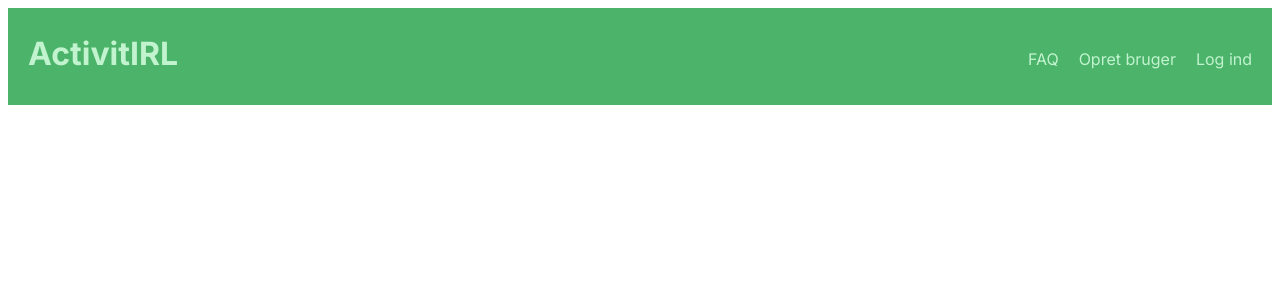
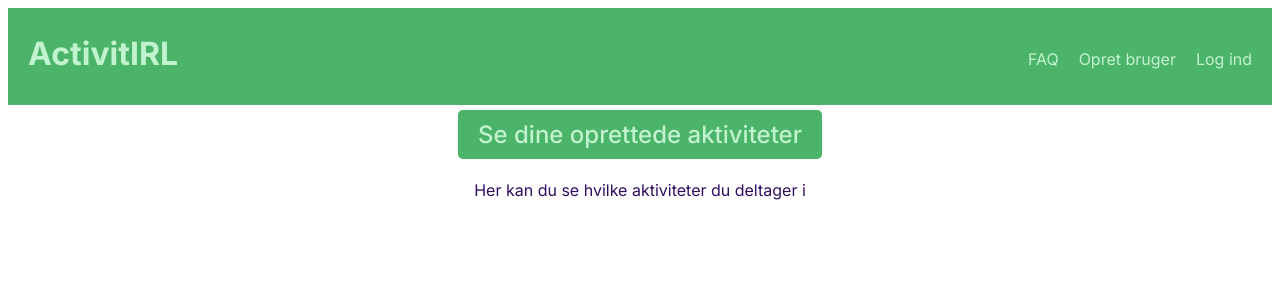
Before and after one commit to AUmav/PRJ4ActivitIRL, a React (Create React App) app in the folder activitirl-web/: page /myactivities in a window 1280 px wide. Shown: the top 300 px of the page. Built offline with nearby package versions, Linux system fonts and the light colour scheme.

Commit message:
Updated activityDetails -> API + dateformat fix

```diff
--- a/activitirl-web/src/App.js
+++ b/activitirl-web/src/App.js
@@ -14,6 +14,7 @@ import LoginPage from "./components/04-pages/LoginPage";
 import CreateUserPage from "./components/04-pages/CreateUserPage";
 import CreateActivityForm from "./components/02-organisms/forms/createActivityForm/createActivityForm";
 import CreateActivityPage from "./components/04-pages/CreateActivityPage";
+import UserActivities from "./components/03-templates/UserActivities/UserActivities";
 
 
 function App() {
@@ -29,6 +30,7 @@ function App() {
             <Route path="/activity/:id" element={<ActivityDetails/>}/>
             <Route path="/logout" element={<LogOut/>}/>
             <Route path="/activity/create" element={<CreateActivityPage/>}/>
+            <Route path="/myactivities" element={<UserActivities/>}></Route>
           </Routes>
       </div>
     </Router>
--- a/activitirl-web/src/components/01-molecules/Parameters/Limits.js
+++ b/activitirl-web/src/components/01-molecules/Parameters/Limits.js
@@ -1,11 +1,23 @@
 import './style.css'
 
-const Limits = ({ageLimit, deadline, participantLimit, numberOfParticipants}) => {
+const Limits = ({ageLimitLower, ageLimitHigher, deadline, participantLimit, numberOfParticipants}) => {
+
+
+
     return (
         <div className="limits">
-            <p>Aldersgrænse: {ageLimit}</p>
-            <p>Deadline for tilmelding: {deadline}</p>
-            <p>Max antal deltagere: {participantLimit} + nuværende antal deltagere: {numberOfParticipants}</p>
+            {ageLimitLower != "0" &&
+                <p>Aldersgrænse: {ageLimitLower} - {ageLimitHigher}</p>
+            }
+
+            {deadline != "0001-01-01 - 00:00" &&
+                <p>Deadline for tilmelding: {deadline}</p>
+            }
+            {participantLimit != "0"
+                ? <p>Max antal deltagere: {participantLimit} + nuværende antal deltagere: {numberOfParticipants}</p>
+                : <p>Nuværende antal deltagere: {numberOfParticipants}</p>
+            }
+
         </div>
     )
 }
--- a/activitirl-web/src/components/02-organisms/PostDetails/ParameterSet.js
+++ b/activitirl-web/src/components/02-organisms/PostDetails/ParameterSet.js
@@ -2,6 +2,7 @@ import ParameterIconSet from '../../01-molecules/Parameters/ParameterIconSet';
 import './style.css'
 
 const ParameterSet = ({activityParam, cityParam, zipCodeParam, dateParam}) => {
+
     return (
         <div className="parameters-container">
             <ParameterIconSet type="event" paramtext={activityParam}></ParameterIconSet>
--- a/activitirl-web/src/components/03-templates/ActivityDetails/ActivityDetails.js
+++ b/activitirl-web/src/components/03-templates/ActivityDetails/ActivityDetails.js
@@ -17,7 +17,8 @@ const ActivityDetails = () => {
     const [isLoaded, setIsLoaded] = useState(false);
     const [event, setEvent] = useState([]);
 
-    let url = "https://prj4-api.azurewebsites.net/api/event/dummyevent"
+    let url = "https://prj4-api.azurewebsites.net/api/event/"
+    url += id;
     useEffect(() => {
         fetch(url, {
             method: 'GET',
@@ -29,13 +30,25 @@ const ActivityDetails = () => {
             (result) => {
                 setIsLoaded(true);
                 console.log("loaded")
+
+                // Parsing the dateTime strings
+                // For now using the date from the result object -> it loads faster, preventing errors
+                result.date = dateFormat(result.date);
+                result.registrationDeadline = dateFormat(result.registrationDeadline);
+
                 setEvent(result);
+                console.log(result);
+
+
+
+
+
+
             },
             (error) => {
                 setIsLoaded(true);
                 setError(error);
                 console.log("error")
-
             }
         )
     }, [])
@@ -45,25 +58,30 @@ const ActivityDetails = () => {
         console.log("User joins event.");
     };
 
+    function dateFormat(date)
+    {
+        let dateArray = date.split('T');
+        let timeArray = dateArray[1].split(':');
+
+        let formattedDateTime = dateArray[0]+" - "+timeArray[0]+":"+timeArray[1];
+        console.log(formattedDateTime);
+        return formattedDateTime;
+    }
+
+
     return(
         <div className="details-container">
-            {/* <p>{id}</p>
-            <p>{event.title}, {event.city}, {event.zipCode}, {event.activity}</p>
-            <p>hooray</p> */}
-
             <ImageContainer/>
 
             <div className="profile-title-flex">
                 <TitleText title={event.title} className="title-text"/>
-                <ProfilePictureName name="Jonas"></ProfilePictureName>
+                {/* <ProfilePictureName name={event.createdBy.firstName}></ProfilePictureName> */}
             </div>
 
-            <ParameterSet activityParam={event.activity} cityParam={event.city} zipCodeParam={event.zipCode} dateParam="28. maj, kl 10:15"></ParameterSet>
+            <ParameterSet activityParam={event.activity} cityParam={event.city} zipCodeParam={event.zipCode} dateParam={event.date}></ParameterSet>
             <HeadlineDescriptionSet headline="Test af titel"
-                description="Kom og spil fodbold! Vi er et par stykker der søger flere til at spille fodbold på
-                en stor græsplæne der tilhøre fællesarealet, tæt på min lejlighed. Det kunne være fedt at være
-                nok til to hele hold, så vi kunne spille imod hinanden."></HeadlineDescriptionSet>
-            <Limits ageLimit="18+" deadline="20. maj" participantLimit="15" numberOfParticipants="2"></Limits>
+                description={event.description}></HeadlineDescriptionSet>
+            <Limits ageLimitLower={event.minAge} ageLimitHigher={event.maxAge} deadline={event.registrationDeadline} participantLimit={event.maxUsers} numberOfParticipants={event.numberOfUsers}></Limits>
 
             <BigButton text="Tilmeld!" onPress={joinEvent}></BigButton>
         </div>
--- /dev/null
+++ b/activitirl-web/src/components/03-templates/UserActivities/UserActivities.js
@@ -0,0 +1,52 @@
+import BigButton from "../../00-atoms/buttons/BigButton";
+
+//import { useParams } from "react-router-dom";
+import { useState, useEffect } from "react";
+
+const UserActivities = () => {
+    const [error, setError] = useState(null);
+    const [isLoaded, setIsLoaded] = useState(false);
+    // This variable changes state, when the user clicks a button
+    // Shows either events created by the user, or events the user participates in
+    const [createdBy, setCreatedBy] = useState(false);
+    const [buttonText, setButtonText] = useState("Se dine oprettede aktiviteter");
+
+    const loadActivities = (e) => {
+        e.preventDefault();
+
+        if(createdBy==false)
+        {
+            setButtonText("Se aktiviteter du deltager i");
+            setCreatedBy(true);
+
+            //testing
+            console.log("Button clicked");
+            console.log(createdBy);
+        }
+        if(createdBy==true)
+        {
+            setButtonText("Se dine oprettede aktiviteter");
+            setCreatedBy(false);
+
+            //testing
+            console.log("Button clicked");
+            console.log(createdBy);
+        }
+
+
+
+    }
+
+    return(
+        <div>
+            <BigButton onPress={loadActivities} text={buttonText}></BigButton>
+            {createdBy &&
+            <p>Her kan du se hvilke aktiviteter du har oprettet</p>}
+
+            {!createdBy &&
+            <p>Her kan du se hvilke aktiviteter du deltager i</p>}
+        </div>
+    );
+}
+
+export default UserActivities;
--- a/activitirl-web/src/components/03-templates/postContainer/PostContainer.js
+++ b/activitirl-web/src/components/03-templates/postContainer/PostContainer.js
@@ -23,6 +23,7 @@ const PostContainer = () => {
             (result) => {
                 setIsLoaded(true);
                 console.log("loaded")
+                console.log(url);
                 setItems(result);
             },
             (error) => {
```
Also changed, not shown: activitirl-web/src/components/03-templates/UserActivities/style.css (added), 7 other files (tests, documents, lock files or other folders).
